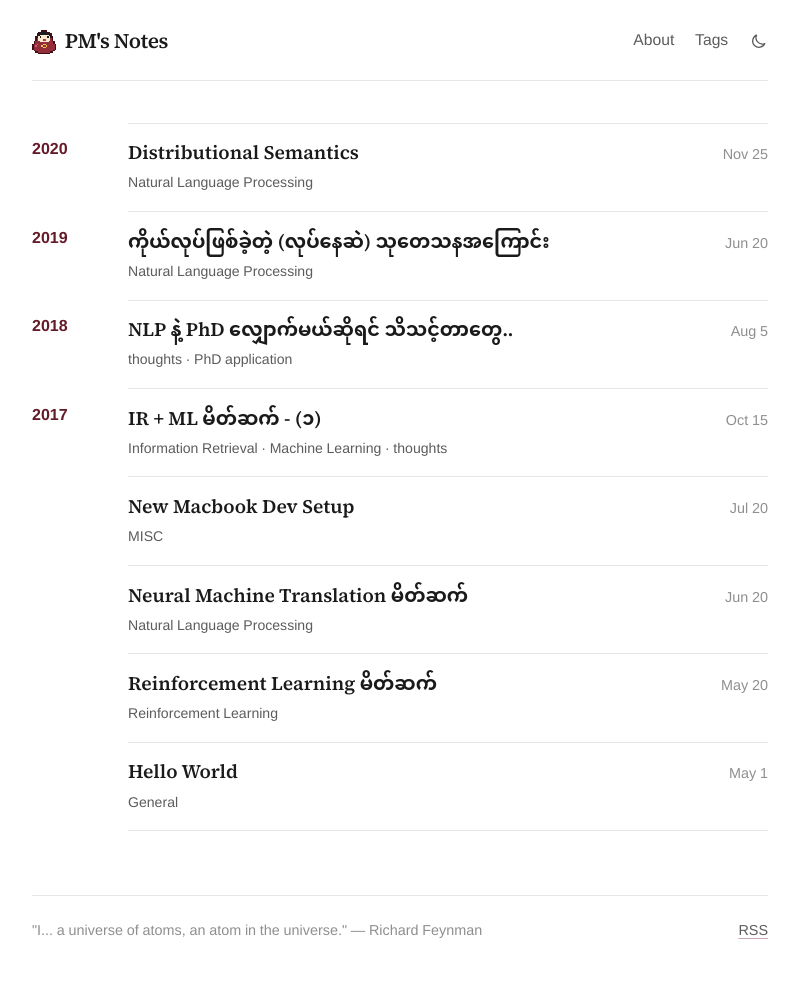
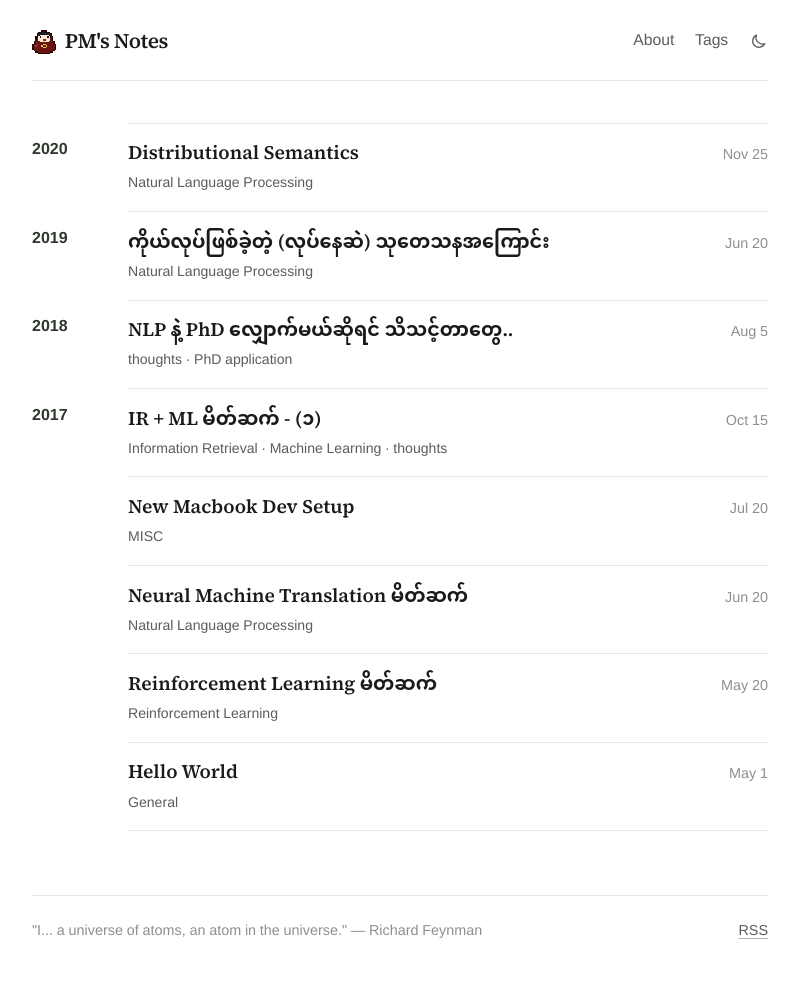
Before and after one commit to phu-pmh/logs, a Jekyll site: the page built from index.md, in a window 1280 px wide. Shown: the whole page, without its empty margins (240-1039 px from the left). Built offline with Jekyll 4.4.1, drawn with Linux system fonts in a browser that asks for light colours; some web fonts are replaced.

Commit message:
Switch the accent to olive slate with a maroon doll
Co-Authored-By: Claude Opus 5.5 <noreply@anthropic.com>
Claude-Session: https://claude.ai/code/session_01JXqTCx3Drj5DZFr9Us3QrX

```diff
--- a/assets/main.scss
+++ b/assets/main.scss
@@ -3,7 +3,7 @@
 /* White page with brick-red accents taken from the Pyit Taing Htaung icon, set in a serif for reading. */
 :root {
   --bg: #ffffff; --ink: #1a1a1a; --muted: #5c5c5c; --faint: #8f8f8f; --rule: #e6e6e6;
-  --accent: #7d2232; --accent-ink: #651a28; --soft: #f6e8ea; --mark: #edcdd2; --code: #f4f4f4;
+  --accent: #3f4a3c; --accent-ink: #2f382d; --soft: #e9ece6; --mark: #d0d7cb; --code: #f4f4f4;
   --font: "Source Serif 4", "Noto Sans Myanmar", "Myanmar Text", "Myanmar Sangam MN", Padauk, Georgia, serif;
   --ui: "Familjen Grotesk", "Noto Sans Myanmar", "Myanmar Text", "Myanmar Sangam MN", "Helvetica Neue", Arial, sans-serif;
   --mono: ui-monospace, "SF Mono", Menlo, Consolas, "Noto Sans Myanmar", monospace;
@@ -11,12 +11,12 @@
 @media (prefers-color-scheme: dark) {
   :root:not([data-theme="light"]) {
     --bg: #141414; --ink: #ececec; --muted: #a3a3a3; --faint: #737373; --rule: #2a2a2a;
-    --accent: #d98a96; --accent-ink: #e6a3ad; --soft: #2a1a1e; --mark: #4d2430; --code: #1e1e1e; color-scheme: dark;
+    --accent: #a9b8a3; --accent-ink: #c0ccba; --soft: #1e231d; --mark: #364032; --code: #1e1e1e; color-scheme: dark;
   }
 }
 :root[data-theme="dark"] {
   --bg: #141414; --ink: #ececec; --muted: #a3a3a3; --faint: #737373; --rule: #2a2a2a;
-  --accent: #d98a96; --accent-ink: #e6a3ad; --soft: #2a1a1e; --mark: #4d2430; --code: #1e1e1e; color-scheme: dark;
+  --accent: #a9b8a3; --accent-ink: #c0ccba; --soft: #1e231d; --mark: #364032; --code: #1e1e1e; color-scheme: dark;
 }
 * { box-sizing: border-box; }
 html { -webkit-text-size-adjust: 100%; }
```
Also changed, not shown: images/apple-touch-icon.png, images/favicon-32.png, images/favicon.svg.
